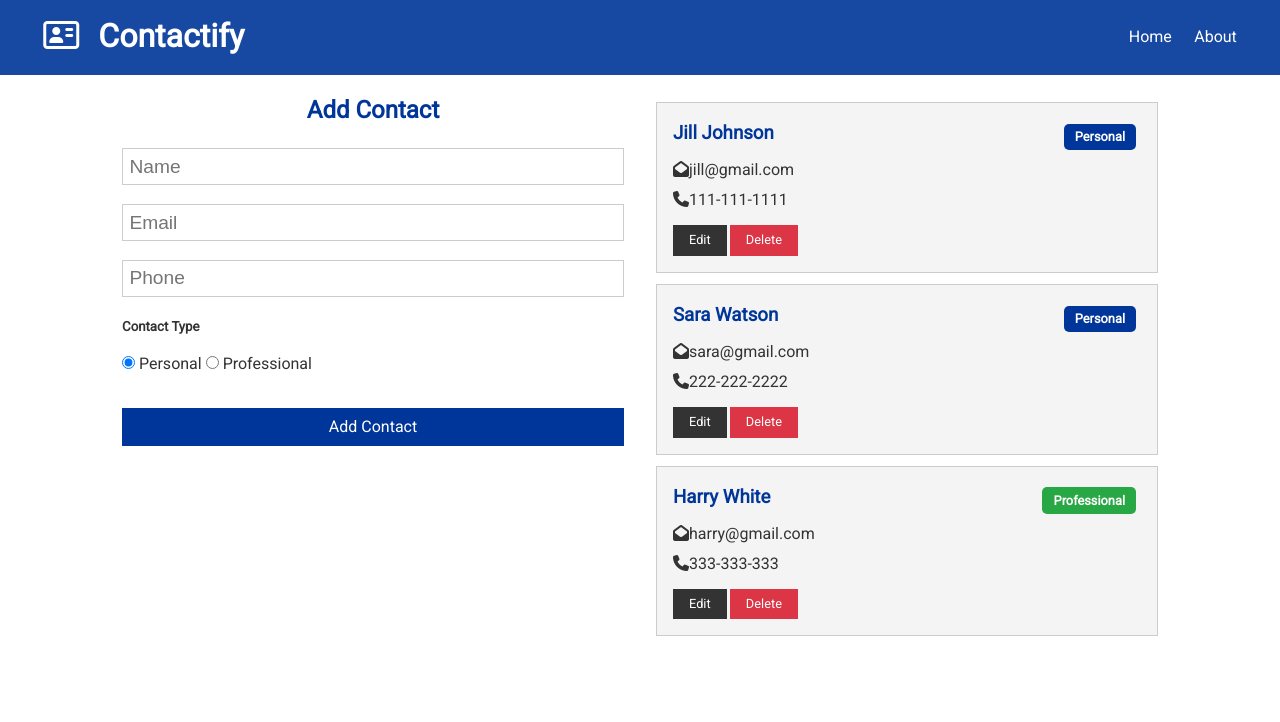
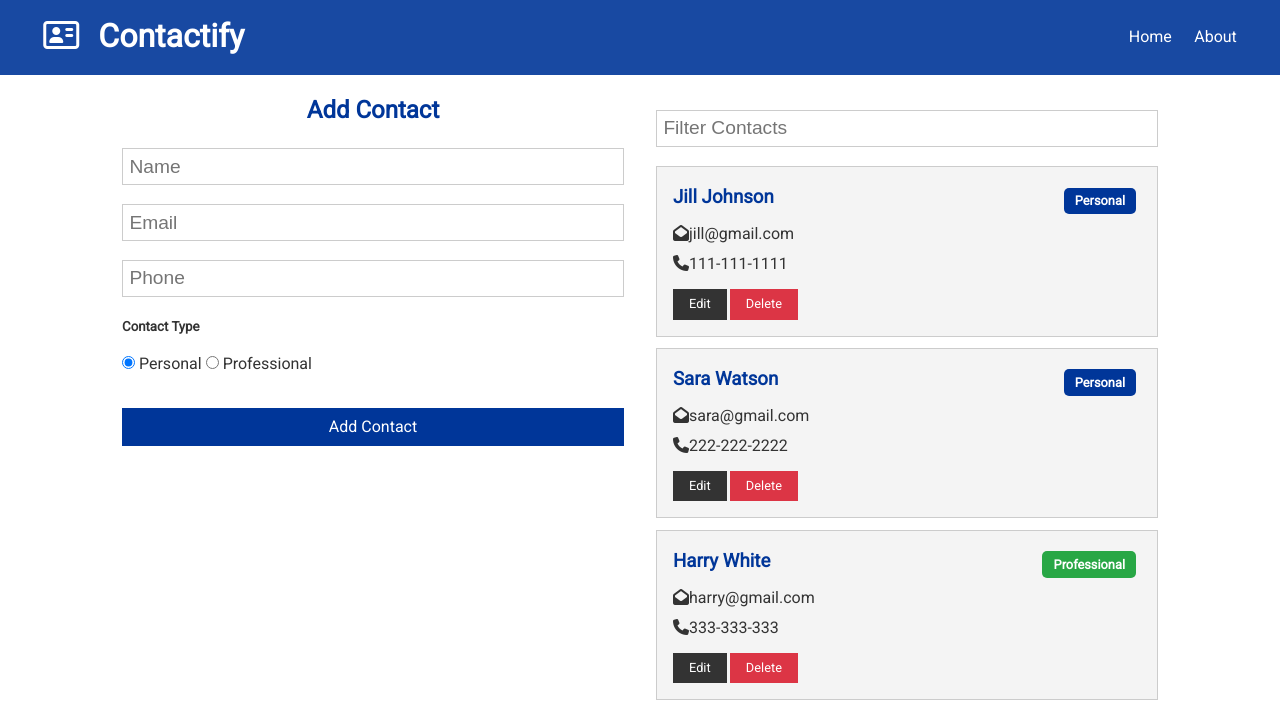
Before and after one commit to PeterJSims/contacts, a React (Create React App) app in the folder client/: page / in a window 1280 px wide. Shown: the top 722 px of the page. Built offline with nearby package versions, Linux system fonts and the light colour scheme; the HTML template or start-up script is replaced by a standard one.

Commit message:
finish contacts ui

```diff
--- /dev/null
+++ b/client/src/components/contacts/ContactFilter.js
@@ -0,0 +1,29 @@
+import React, { useContext, useRef, useEffect } from 'react';
+import ContactContext from '../../context/contact/contactContext';
+
+const ContactFilter = () => {
+	const contactContext = useContext(ContactContext);
+	const text = useRef('');
+
+	const { filterContacts, clearFilter, filtered } = contactContext;
+	useEffect(() => {
+		if (filtered === null) {
+			text.current.value = '';
+		}
+	});
+
+	const onChange = (e) => {
+		if (text.current.value !== '') {
+			filterContacts(e.target.value);
+		} else {
+			clearFilter();
+		}
+	};
+	return (
+		<form>
+			<input ref={text} type="text" placeholder="Filter Contacts" onChange={onChange} />
+		</form>
+	);
+};
+
+export default ContactFilter;
--- a/client/src/components/contacts/Contacts.js
+++ b/client/src/components/contacts/Contacts.js
@@ -1,12 +1,34 @@
 import React, { Fragment, useContext } from 'react';
+import { CSSTransition, TransitionGroup } from 'react-transition-group';
 import ContactItem from './ContactItem';
 import ContactContext from '../../context/contact/contactContext';
 
 const Contacts = () => {
 	const contactContext = useContext(ContactContext);
+	const { contacts, filtered } = contactContext;
 
-	const { contacts } = contactContext;
-	return <Fragment>{contacts.map((contact) => <ContactItem contact={contact} key={contact.id} />)}</Fragment>;
+	if (contacts.length === 0) {
+		return <h4>Please add a contact</h4>;
+	}
+	return (
+		<Fragment>
+			<TransitionGroup>
+				{filtered !== null ? (
+					filtered.map((contact) => (
+						<CSSTransition key={contact.id} timeout={500} classNames="item">
+							<ContactItem contact={contact} />
+						</CSSTransition>
+					))
+				) : (
+					contacts.map((contact) => (
+						<CSSTransition key={contact.id} timeout={500} classNames="item">
+							<ContactItem contact={contact} />
+						</CSSTransition>
+					))
+				)}
+			</TransitionGroup>
+		</Fragment>
+	);
 };
 
 export default Contacts;
--- a/client/src/components/pages/Home.js
+++ b/client/src/components/pages/Home.js
@@ -1,6 +1,7 @@
 import React from 'react';
 import Contacts from '../contacts/Contacts';
 import ContactForm from '../contacts/ContactForm';
+import ContactFilter from '../contacts/ContactFilter';
 
 const Home = () => {
 	return (
@@ -9,6 +10,7 @@
 				<ContactForm />
 			</div>
 			<div>
+				<ContactFilter />
 				<Contacts />
 			</div>
 		</div>
--- a/client/src/context/contact/ContactState.js
+++ b/client/src/context/contact/ContactState.js
@@ -37,7 +37,8 @@
 				type: 'professional'
 			}
 		],
-		current: null
+		current: null,
+		filtered: null
 	};
 
 	const [ state, dispatch ] = useReducer(contactReducer, initialState);
@@ -65,19 +66,27 @@
 		dispatch({ type: UPDATE_CONTACT, payload: contact });
 	};
 	//Filter Contacts
-
+	const filterContacts = (text) => {
+		dispatch({ type: FILTER_CONTACTS, payload: text });
+	};
 	//Clear Filter
+	const clearFilter = () => {
+		dispatch({ type: CLEAR_FILTER });
+	};
 
 	return (
 		<ContactContext.Provider
 			value={{
 				contacts: state.contacts,
 				current: state.current,
+				filtered: state.filtered,
 				addContact,
 				deleteContact,
 				setCurrent,
 				clearCurrent,
-				updateContact
+				updateContact,
+				filterContacts,
+				clearFilter
 			}}
 		>
 			{props.children}
--- a/client/src/context/contact/contactReducer.js
+++ b/client/src/context/contact/contactReducer.js
@@ -35,6 +35,20 @@
 				...state,
 				contacts: state.contacts.map((contact) => (contact.id === action.payload.id ? action.payload : contact))
 			};
+		case FILTER_CONTACTS:
+			return {
+				...state,
+				filtered: state.contacts.filter((contact) => {
+					const regex = new RegExp(`${action.payload}`, 'gi');
+					return contact.name.match(regex) || contact.email.match(regex);
+				})
+			};
+		case CLEAR_FILTER:
+			return {
+				...state,
+				filtered: null
+			};
+
 		default:
 			return state;
 	}
```
Also changed, not shown: client/src/App.css (indentation only).
